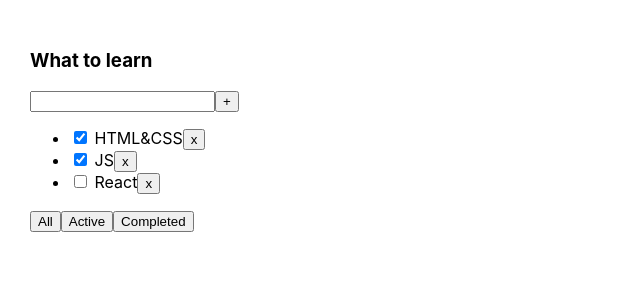
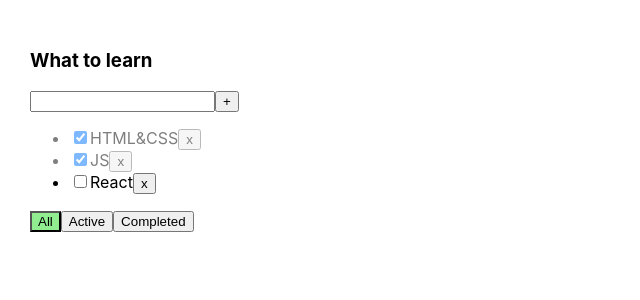
Before and after one commit to KamzeyevaAnastasiya/ToDoList, a React (Vite) app: page / in a window 1280 px wide. Shown: the top 300 px of the page, without its empty margins (0-640 px from the left). Built offline with nearby package versions, Linux system fonts and the light colour scheme.

Commit message:
Add checked input and other update

```diff
--- a/src/App.css
+++ b/src/App.css
@@ -6,3 +6,19 @@
 .app > div {
   margin-right: 50px;
 }
+
+.error {
+  border: red 1px solid;
+}
+
+.error-message {
+  color: red;
+}
+
+.active-filter {
+  background-color: lightgreen;
+}
+
+.is-done {
+  opacity: 0.5;
+}
--- a/src/App.tsx
+++ b/src/App.tsx
@@ -3,7 +3,7 @@ import {TodolistItem} from './components/TodolistItem'
 import {useState} from 'react';
 import {v1} from 'uuid';
 
-export type FilterValues = 'All' | 'Active' | 'Comleted'
+export type FilterValues = 'All' | 'Active' | 'Completed'
 
 export type TaskType = {
     id: string
@@ -42,8 +42,13 @@ export const App = () => {
     if (filter === 'Active') {
         filteredTasks = tasks.filter(t => !t.isDone)
     }
-    if (filter === 'Comleted') {
+    if (filter === 'Completed') {
         filteredTasks = tasks.filter(t => t.isDone)
+    }
+
+    const changeStatusTask = (taskId: string, isDone: boolean) => {
+        const newState = tasks.map(task => task.id == taskId ? {...task, isDone} : task)
+        setTasks(newState)
     }
 
     return (
@@ -54,6 +59,8 @@ export const App = () => {
                 deleteTask={deleteTask}
                 changeFilter={changeFilter}
                 createTask={createTask}
+                changeStatusTask={changeStatusTask}
+                filter={filter}
             />
         </div>
     )
--- a/src/components/AddTaskForm.tsx
+++ b/src/components/AddTaskForm.tsx
@@ -5,16 +5,21 @@ type AddTaskFormType = {
     createTask: (title: string) => void
 }
 
-
 export const AddTaskForm = ({createTask}: AddTaskFormType) => {
     const [taskTitle, setTaskTitle] = useState('')
+    const [error, setError] = useState<string | null>(null)
 
     const onChangeHandler = (event: ChangeEvent<HTMLInputElement>) => {
+        setError(null)
         setTaskTitle(event.currentTarget.value)
     }
     const onButtonClickHandler = () => {
-        createTask(taskTitle)
-        setTaskTitle('')
+        if (taskTitle.trim()) {
+            createTask(taskTitle.trim())
+            setTaskTitle('')
+        } else {
+            setError('Title is required')
+        }
     }
     const onKeyDownHandler = (event: KeyboardEvent<HTMLInputElement>) => {
         if (event.key === 'Enter') {
@@ -22,13 +27,14 @@ export const AddTaskForm = ({createTask}: AddTaskFormType) => {
         }
     }
 
-
     return (
         <div>
             <input value={taskTitle}
                    onChange={onChangeHandler}
-                   onKeyDown={onKeyDownHandler}/>
+                   onKeyDown={onKeyDownHandler}
+                   className={error ? 'error' : ''}/>
             <Button title={'+'} onClickHandler={onButtonClickHandler}/>
+            {error && <div className={'error-message'}>{error}</div>}
         </div>
     )
 }
--- a/src/components/Button.tsx
+++ b/src/components/Button.tsx
@@ -1,10 +1,11 @@
 type Props = {
     title: string
     onClickHandler?: () => void
+    className?: string
 }
 
-export const Button = ({title, onClickHandler}: Props) => {
+export const Button = ({title, onClickHandler, className}: Props) => {
     return (
-        <button onClick={onClickHandler}>{title}</button>
+        <button className={className} onClick={onClickHandler}>{title}</button>
     )
 }
--- a/src/components/FilterButtons.tsx
+++ b/src/components/FilterButtons.tsx
@@ -3,14 +3,15 @@ import {FilterValues} from '../App.tsx';
 
 type ButtonType = {
     changeFilter: (nextFilter: FilterValues) => void
+    filter: FilterValues
 }
 
-export const FilterButtons = ({changeFilter}: ButtonType) => {
+export const FilterButtons = ({changeFilter, filter}: ButtonType) => {
     return (
         <div>
-            <Button title={'All'} onClickHandler={() => changeFilter('All')}/>
-            <Button title={'Active'} onClickHandler={() => changeFilter('Active')}/>
-            <Button title={'Completed'} onClickHandler={() => changeFilter('Comleted')}/>
+            <Button className={filter === 'All' ?'active-filter' : ''} title={'All'} onClickHandler={() => changeFilter('All')}/>
+            <Button className={filter === 'Active' ?'active-filter' : ''} title={'Active'} onClickHandler={() => changeFilter('Active')}/>
+            <Button className={filter === 'Completed' ?'active-filter' : ''} title={'Completed'} onClickHandler={() => changeFilter('Completed')}/>
         </div>
     )
 }
--- a/src/components/TasksList.tsx
+++ b/src/components/TasksList.tsx
@@ -1,12 +1,14 @@
 import {TaskType} from '../App'
 import {Button} from './Button.tsx';
+import {ChangeEvent} from 'react';
 
 type TasksListProps = {
     tasks: TaskType[]
     deleteTask: (taskId: TaskType['id']) => void
+    changeStatusTask: (taskId: string, isDone: boolean) => void
 }
 
-export const TasksList = ({tasks, deleteTask}: TasksListProps) => {
+export const TasksList = ({tasks, deleteTask, changeStatusTask}: TasksListProps) => {
 
     const tasksList = tasks.length === 0
         ? <span>Ваш список пуст</span>
@@ -15,9 +17,15 @@ export const TasksList = ({tasks, deleteTask}: TasksListProps) => {
                 const onClickButtonHandler = () => {
                     deleteTask(tasks.id)
                 }
+
+                const onChangeStatusTask = (event: ChangeEvent<HTMLInputElement>) => {
+                    changeStatusTask(tasks.id, event.currentTarget.checked)
+                }
+
                 return (
-                    <li key={tasks.id}>
-                        <input type="checkbox" checked={tasks.isDone}/> <span>{tasks.title}</span>
+                    <li key={tasks.id} className={tasks.isDone ? 'is-done' : ''}>
+                        <input onChange={onChangeStatusTask} type="checkbox" checked={tasks.isDone}/>
+                        <span>{tasks.title}</span>
                         <Button title={'x'} onClickHandler={onClickButtonHandler}/>
                     </li>
                 )
--- a/src/components/TodolistItem.tsx
+++ b/src/components/TodolistItem.tsx
@@ -10,15 +10,17 @@ type TodolistItemProps = {
     deleteTask: (taskId: TaskType['id']) => void
     changeFilter: (nextFilter: FilterValues) => void
     createTask: (title: string) => void
+    changeStatusTask: (taskId: string, isDone: boolean) => void
+    filter: FilterValues
 }
 
-export const TodolistItem = ({title, tasks, deleteTask, changeFilter, createTask}: TodolistItemProps) => {
+export const TodolistItem = ({title, tasks, deleteTask, changeFilter, createTask, changeStatusTask, filter}: TodolistItemProps) => {
     return (
         <div>
             <TodolistTitle title={title}/>
             <AddTaskForm createTask={createTask}/>
-            <TasksList tasks={tasks} deleteTask={deleteTask}/>
-            <FilterButtons changeFilter={changeFilter}/>
+            <TasksList tasks={tasks} deleteTask={deleteTask} changeStatusTask={changeStatusTask}/>
+            <FilterButtons changeFilter={changeFilter} filter={filter}/>
         </div>
     )
 }
```
